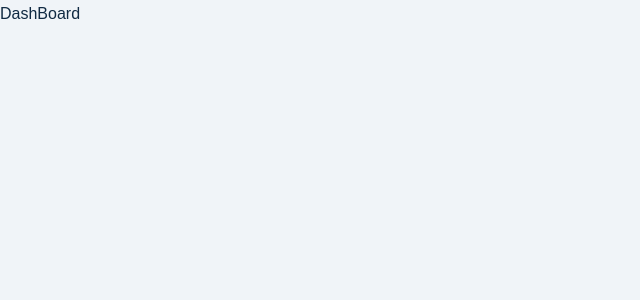
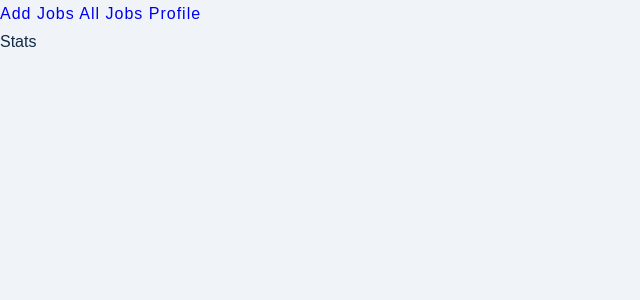
Before and after one commit to Rafael-Nicolau/MERN-Jobify, a React (Create React App) app in the folder client/: page / in a window 1280 px wide. Shown: the top 300 px of the page, without its empty margins (0-640 px from the left). Built offline with nearby package versions, Linux system fonts and the light colour scheme.

Commit message:
Config SharedLayout with Outlet component from react-router-dom

```diff
--- a/client/src/App.js
+++ b/client/src/App.js
@@ -11,7 +11,12 @@
   return (
     <BrowserRouter>
       <Routes>
-        <Route path="/" element={<div>DashBoard</div>} />
+        <Route path="/" element={<SharedLayout />}>
+          <Route index element={<Stats />} />
+          <Route path="profile" element={<Profile />} />
+          <Route path="all-jobs" element={<AllJobs />} />
+          <Route path="add-job" element={<AddJob />} />
+        </Route>
         <Route path="/register" element={<Register />} />
         <Route path="/landing" element={<Landing />} />
         <Route path="*" element={<Error />} />
--- a/client/src/pages/dashboard/SharedLayout.js
+++ b/client/src/pages/dashboard/SharedLayout.js
@@ -1,4 +1,16 @@
+import { Outlet, Link } from "react-router-dom";
+import Wrapper from "../../assets/wrappers/SharedLayout";
+
 const SharedLayout = () => {
-  return <div>SharedLayout</div>;
+  return (
+    <Wrapper>
+      <nav>
+        <Link to="add-job">Add Jobs </Link>
+        <Link to="all-jobs">All Jobs </Link>
+        <Link to="profile">Profile </Link>
+      </nav>
+      <Outlet />
+    </Wrapper>
+  );
 };
 export default SharedLayout;
```
